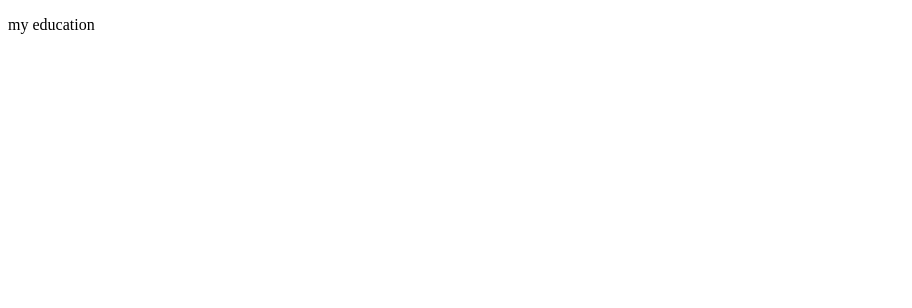
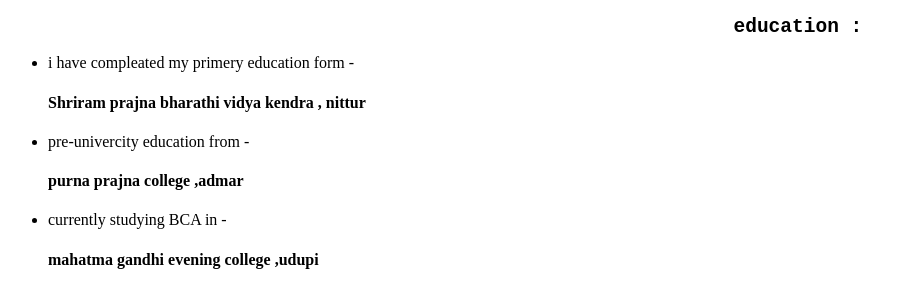
Before and after one commit to Shreevatsatg/portfolio, a plain HTML site: page education.html in a window 1280 px wide. Shown: the whole page, without its empty margins (0-912 px from the left). Drawn offline with Linux system fonts and the light colour scheme.

Commit message:
"added initial files"

```diff
--- a/education.html
+++ b/education.html
@@ -6,6 +6,11 @@
     <title>Document</title>
 </head>
 <body>
+    <pre><h2>                                                              education :</h2></pre>
+    <ul>
+    <li>i have compleated my primery education form -<h4> Shriram prajna bharathi vidya kendra , nittur</h4></li>
+    <li>pre-univercity education from - <h4>purna prajna college ,admar</h4></li>
+    <li>currently studying BCA in -<h4>mahatma gandhi evening college ,udupi</h4></li>
 
 
 
@@ -14,8 +19,7 @@
 
 
 
-
-    <p>my education</p>
+    </ul>
 
 </body>
 </html>
```
